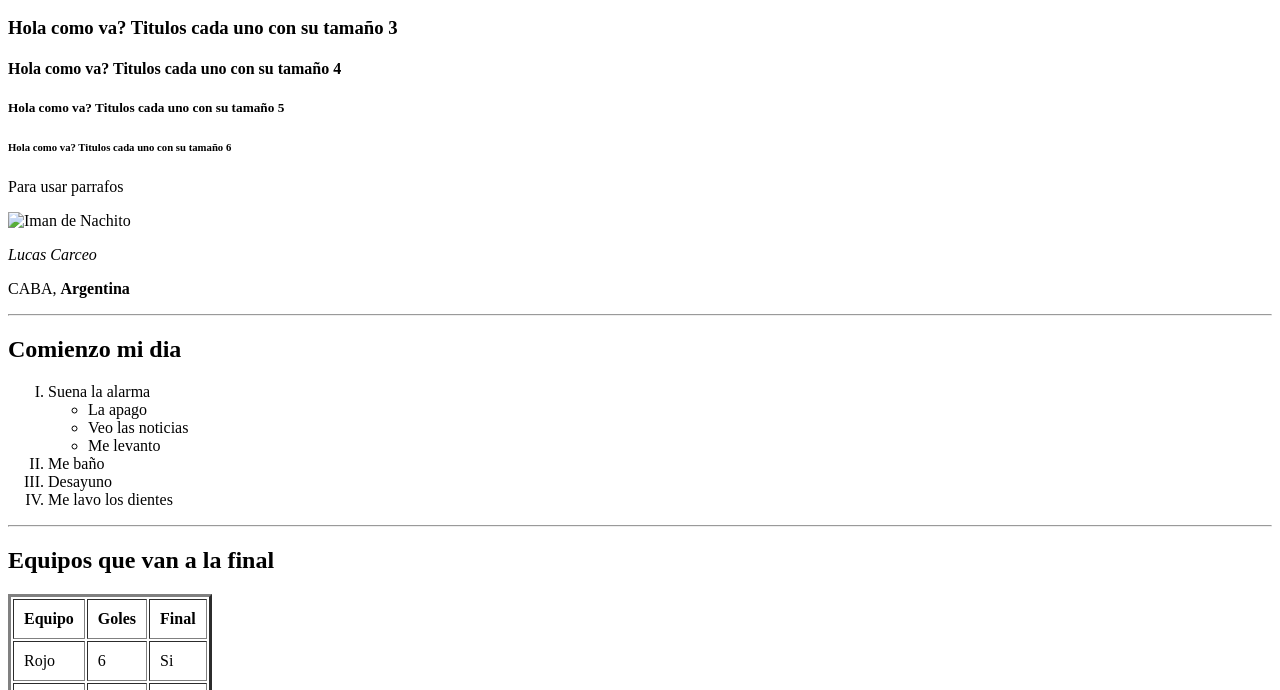
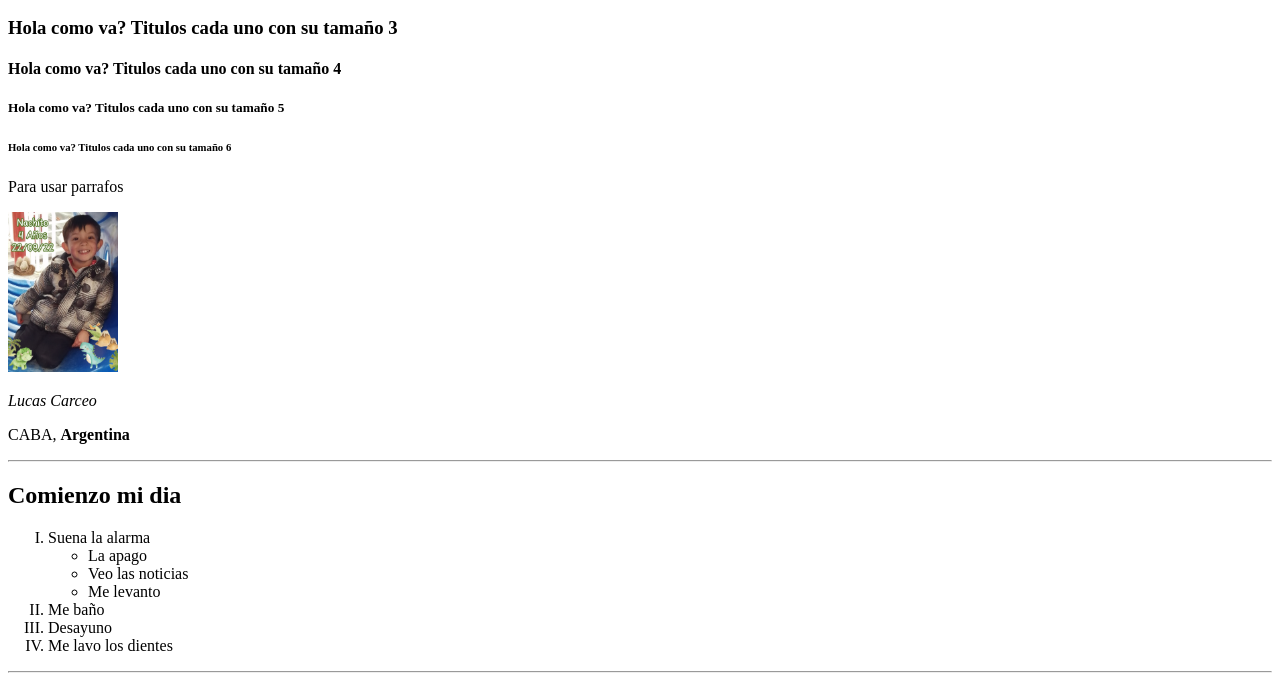
Before and after one commit to CarceoLucas/PruebaHtml, a plain HTML site: page index.html in a window 1280 px wide. Shown: the part 110-800 px from the top of the page. Drawn offline with Linux system fonts and the light colour scheme; the site is published under a folder, as on GitHub Pages, so addresses that start at the root find nothing.

Commit message:
Corregi la foto

```diff
--- a/index.html
+++ b/index.html
@@ -16,7 +16,7 @@
     <h5>Hola como va? Titulos cada uno con su tamaño 5</h5>
     <h6>Hola como va? Titulos cada uno con su tamaño 6</h6>
     <p>Para usar parrafos</p>
-    <img src="/img/iman.jpg" alt="Iman de Nachito" width="110px">
+    <img src="./img/iman.jpg" alt="Iman de Nachito" width="110px">
 
     <p><em>Lucas Carceo</em></p>
     <p>CABA, <strong>Argentina</strong></p>
```
